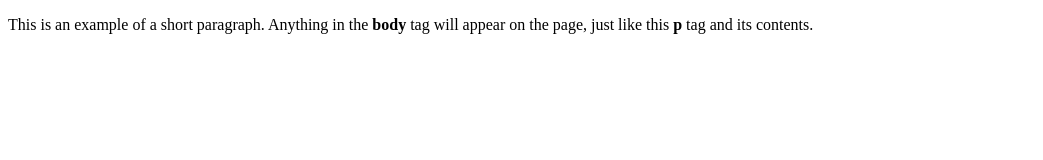
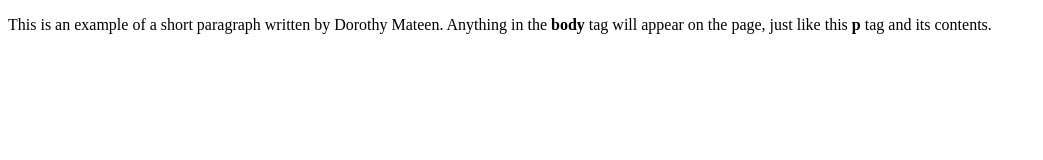
Before and after one commit to dorothy7504/codelab-static-laptop-setup, a plain HTML site: page index.html in a window 1280 px wide. Shown: the whole page, without its empty margins (0-1043 px from the left). Drawn offline with Linux system fonts and the light colour scheme.

Commit message:
added my name

```diff
--- a/index.html
+++ b/index.html
@@ -4,6 +4,6 @@
     <title>This is the working title of this webpage!</title>
   </head>
   <body>
-    <p>This is an example of a short paragraph. Anything in the <strong>body</strong> tag will appear on the page, just like this <strong>p</strong> tag and its contents.</p>
+    <p>This is an example of a short paragraph written by Dorothy Mateen. Anything in the <strong>body</strong> tag will appear on the page, just like this <strong>p</strong> tag and its contents.</p>
   </body>
 </html>
```
